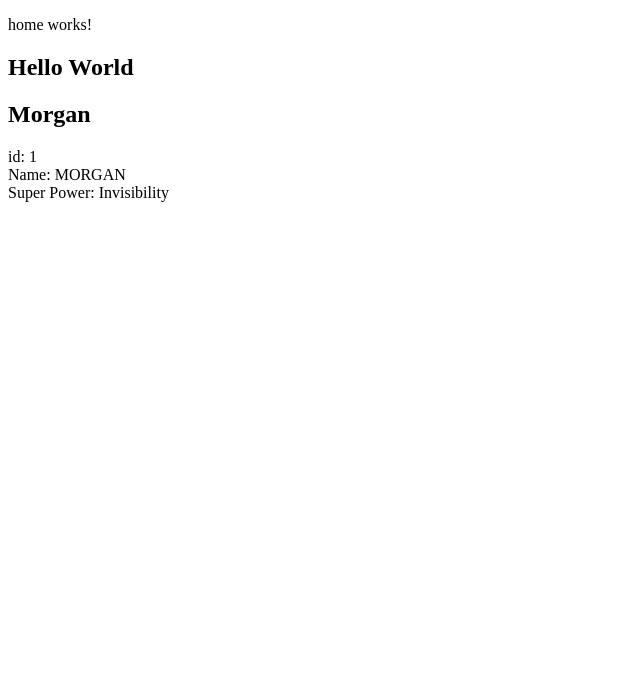
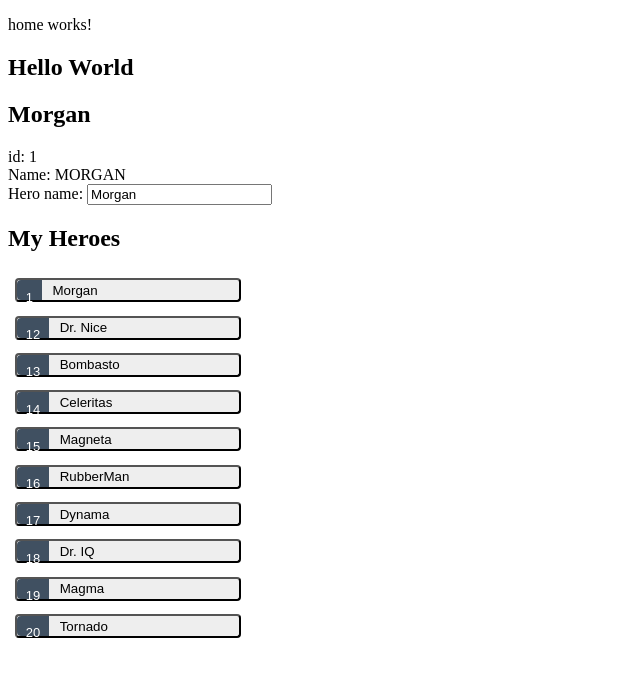
Before and after one commit to Sean-Peterson/coffee_tasting, an Angular app in the folder coffee_tasting/: page / in a window 1280 px wide. Shown: the top 676 px of the page, without its empty margins (0-640 px from the left). Built offline with nearby package versions, Linux system fonts and the light colour scheme.

Commit message:
add ngModel, *ngIf, class.selected, click, ngFor. Lots of cool functionality that can be used in the future!

```diff
--- a/coffee_tasting/src/app/app.module.ts
+++ b/coffee_tasting/src/app/app.module.ts
@@ -3,6 +3,8 @@
 
 import { AppComponent } from './app.component';
 import { HomeComponent } from './home/home.component';
+
+import { FormsModule } from '@angular/forms';
 
 @NgModule({
   declarations: [
@@ -10,7 +12,8 @@
     HomeComponent
   ],
   imports: [
-    BrowserModule
+    BrowserModule,
+    FormsModule
   ],
   providers: [],
   bootstrap: [AppComponent]
--- a/coffee_tasting/src/app/hero.ts
+++ b/coffee_tasting/src/app/hero.ts
@@ -1,5 +1,4 @@
 export interface Hero {
   id: number;
   name: string;
-  superPower: string;
 }
--- a/coffee_tasting/src/app/home/home.component.css
+++ b/coffee_tasting/src/app/home/home.component.css
@@ -0,0 +1,65 @@
+.heroes {
+  margin: 0 0 1em 0;
+  list-style-type: none;
+  padding: 0 0 1em 0;
+  width: 15em;
+}
+
+.heroes li {
+  display: flex;
+}
+
+.heroes button {
+  flex: 1;
+  cursor: pointer;
+  position: relative;
+  left: 0;
+  background-color: #EEE;
+  margin: .5em;
+  padding: 0;
+  border-radius: 4px;
+  display: flex;
+  align-items: stretch;
+  height: 1.8em;
+}
+
+.heroes button:hover {
+  color: #2c3a41;
+  background-color: #e6e6e6;
+  left: .1em;
+}
+
+.heroes button:active {
+  background-color: #525252;
+  color: #fafafa;
+}
+
+.heroes button.selected {
+  background-color: black;
+  color: white;
+}
+
+.heroes button.selected:hover {
+  background-color: #505050;
+  color: white;
+}
+
+.heroes button.selected:active {
+  background-color: black;
+  color: white;
+}
+
+.heroes .badge {
+  display: inline-block;
+  font-size: small;
+  color: white;
+  padding: 0.8em 0.7em 0 0.7em;
+  background-color: #405061;
+  line-height: 1em;
+  margin-right: .8em;
+  border-radius: 4px 0 0 4px;
+}
+
+.heroes .name {
+  align-self: center;
+}
--- a/coffee_tasting/src/app/home/home.component.html
+++ b/coffee_tasting/src/app/home/home.component.html
@@ -1,3 +1,5 @@
+<div class="">
+
   <p>home works!</p>
   <h2>{{helloWorld}}</h2>
 
@@ -8,5 +10,38 @@
     <br>
     <span>Name: </span>{{hero.name | uppercase}}
     <br>
-  <span>Super Power: </span>{{hero.superPower}}
   </div>
+
+  <div class="">
+    <label for="name">Hero name: </label>
+    <input id="name" [(ngModel)]="hero.name" placeholder="name">
+  </div>
+
+  <h2>My Heroes</h2>
+  <ul class="heroes">
+    <li>
+      <button type="button" name="button">
+        <span class="badge">{{hero.id}}</span>
+        <span class="name">{{hero.name}}</span>
+      </button>
+    </li>
+    <li *ngFor="let hero of heroes">
+      <button [class.selected]="hero === selectedHero" type="button" (click)="onSelect(hero)">
+        <span class="badge">{{hero.id}}</span>
+        <span class="name">{{hero.name}}</span>
+      </button>
+    </li>
+  </ul>
+
+  <div class="" *ngIf="selectedHero">
+    <h2>{{selectedHero.name | uppercase}} Details</h2>
+    <div class="">
+      id: {{selectedHero.id}}
+    </div>
+    <div class="">
+      <label for="hero-name">Hero name: </label>
+      <input id="hero-name" [(ngModel)]="selectedHero.name" placeholder="name">
+    </div>
+  </div>
+
+</div>
--- a/coffee_tasting/src/app/home/home.component.ts
+++ b/coffee_tasting/src/app/home/home.component.ts
@@ -1,5 +1,6 @@
 import { Component, OnInit } from '@angular/core';
 import { Hero } from '../hero';
+import { HEROES } from '../mock-heroes';
 
 @Component({
   selector: 'app-home',
@@ -12,11 +13,17 @@
 
   public helloWorld: string ="Hello World"
 
-    hero: Hero = {
+  public hero: Hero = {
       id: 1,
       name: 'Morgan',
-      superPower: 'Invisibility'
     };
+
+  public heroes = HEROES;
+
+  public selectedHero?: Hero;
+  public onSelect(hero: Hero): void {
+    this.selectedHero = hero;
+  }
 
   ngOnInit(): void {
   }
--- /dev/null
+++ b/coffee_tasting/src/app/mock-heroes.ts
@@ -0,0 +1,13 @@
+import { Hero } from './hero';
+
+export const HEROES: Hero[] = [
+  { id: 12, name: 'Dr. Nice' },
+  { id: 13, name: 'Bombasto' },
+  { id: 14, name: 'Celeritas' },
+  { id: 15, name: 'Magneta' },
+  { id: 16, name: 'RubberMan' },
+  { id: 17, name: 'Dynama' },
+  { id: 18, name: 'Dr. IQ' },
+  { id: 19, name: 'Magma' },
+  { id: 20, name: 'Tornado' }
+];
```
Lines whose indentation alone changed are shown as unchanged.
